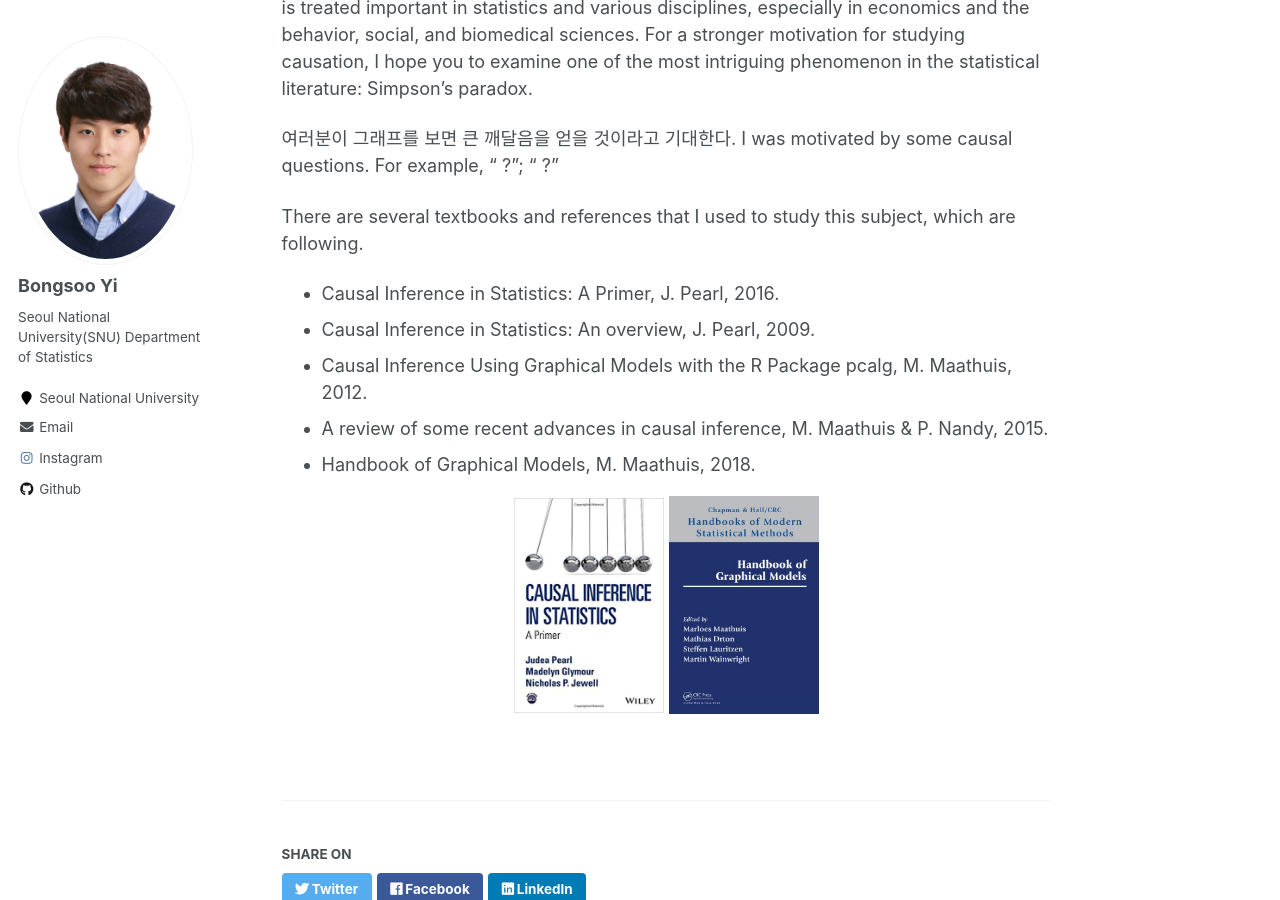
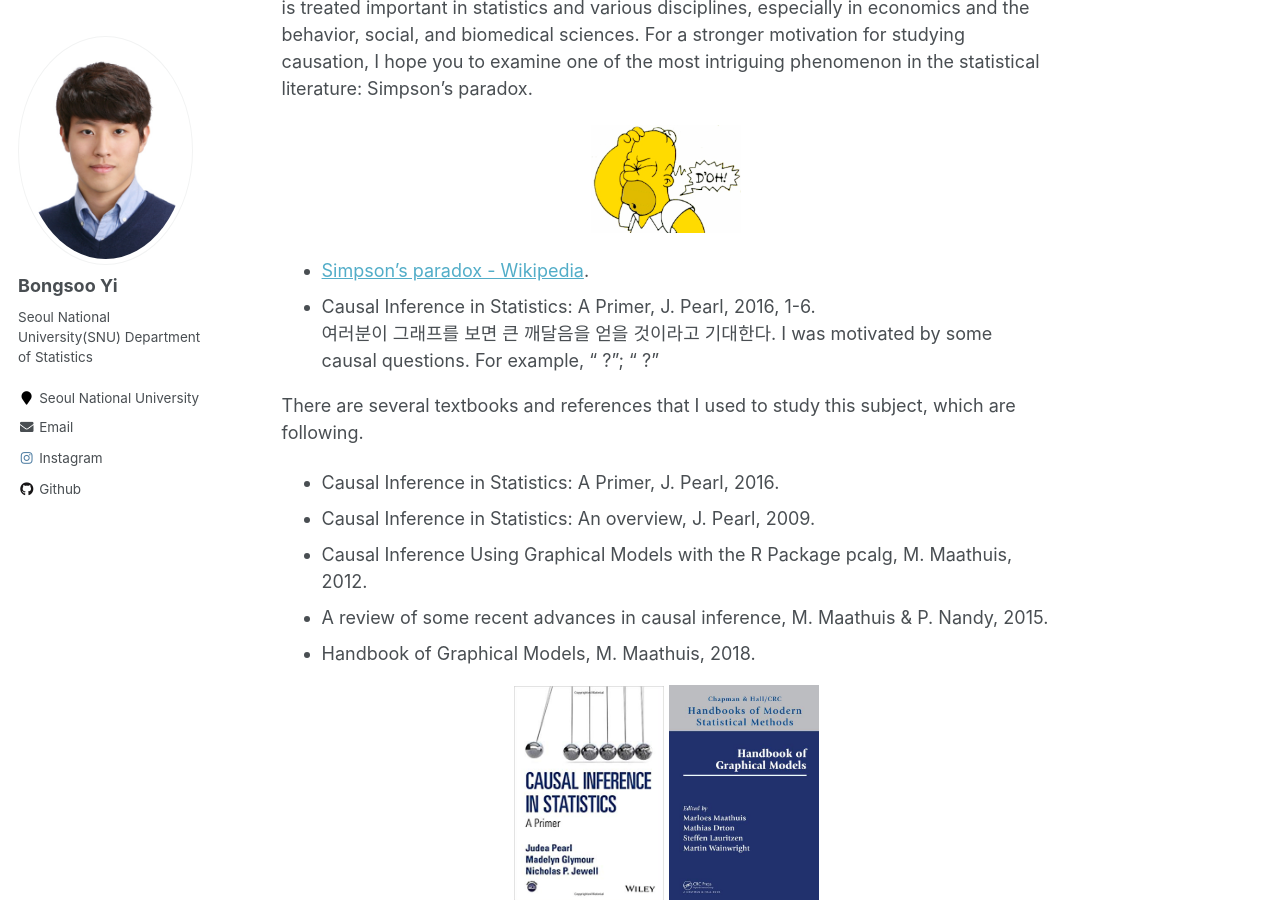
Before and after one commit to austinyi/austinyi.github.io, a Jekyll site: the page built from _talks/2019-07-12-talk-2.md, in a window 1280 px wide and 900 px high, scrolled down 352 px. Built offline with Jekyll 4.4.1, drawn with Linux system fonts in a browser that asks for light colours.

Commit message:
Update 2019-07-12-talk-2.md

```diff
--- a/_talks/2019-07-12-talk-2.md
+++ b/_talks/2019-07-12-talk-2.md
@@ -11,7 +11,14 @@ Analyzed the causal relationship between mental illness and crime using Markov e
 
 Causal questions are fundamental in all parts of science. The answer to the question "Why causation?" is almost immediate as the answer to the question "Why statistics?" Casuality is treated important in statistics and various disciplines, especially in economics and the behavior, social, and biomedical sciences. For a stronger motivation for studying causation, I hope you to examine one of the most intriguing phenomenon in the statistical literature: Simpson's paradox.
 
+<p align="center">
 
+  <img src="http://austinyi.github.io/images/simpson.png" style="width:150px;"/>
+
+</p>
+
+* [Simpson's paradox - Wikipedia](https://en.wikipedia.org/wiki/Simpson%27s_paradox).
+* Causal Inference in Statistics: A Primer, J. Pearl, 2016, 1-6.
 여러분이 그래프를 보면 큰 깨달음을 얻을 것이라고 기대한다.
 I was motivated by some causal questions. For example, "  ?"; " ?"
 
```
